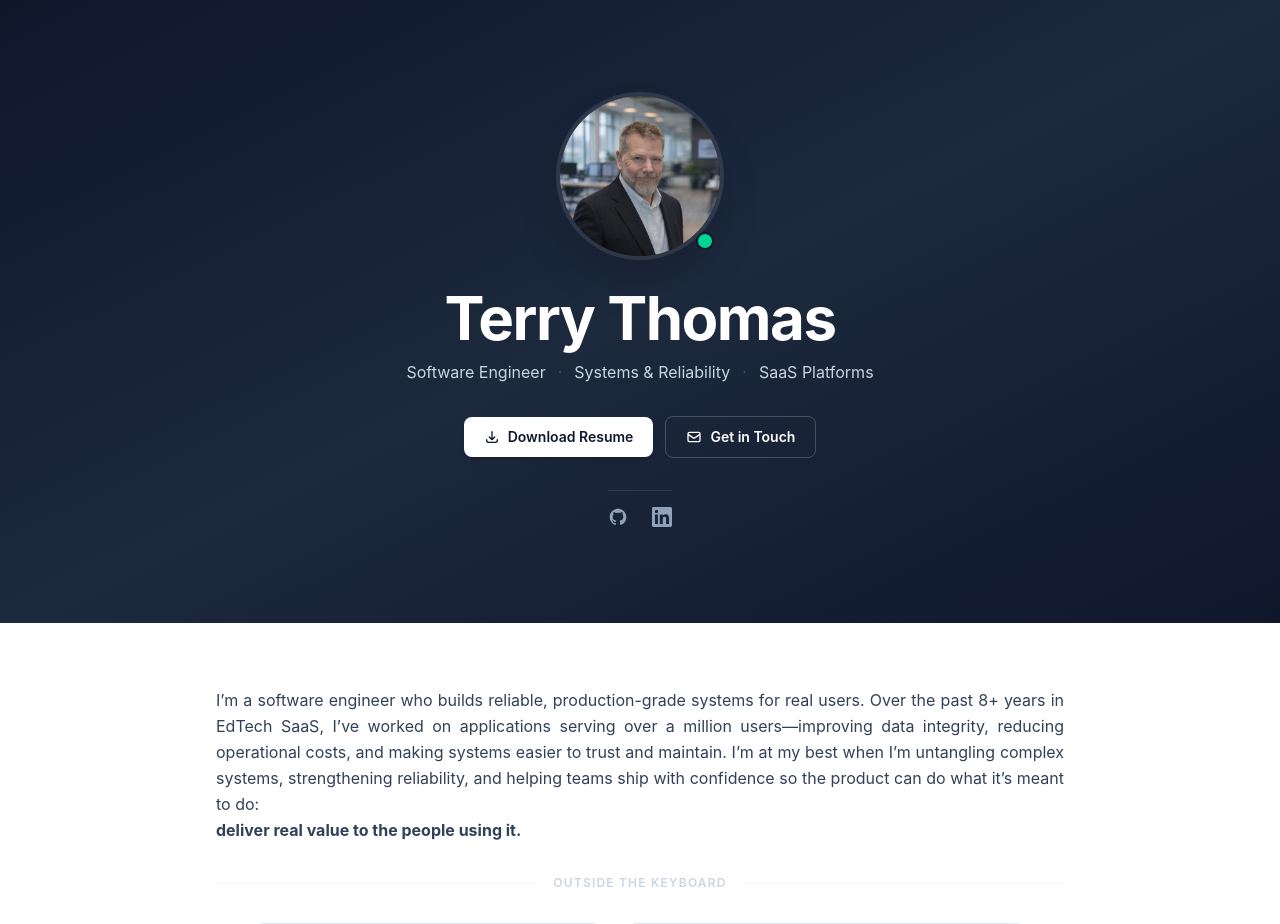
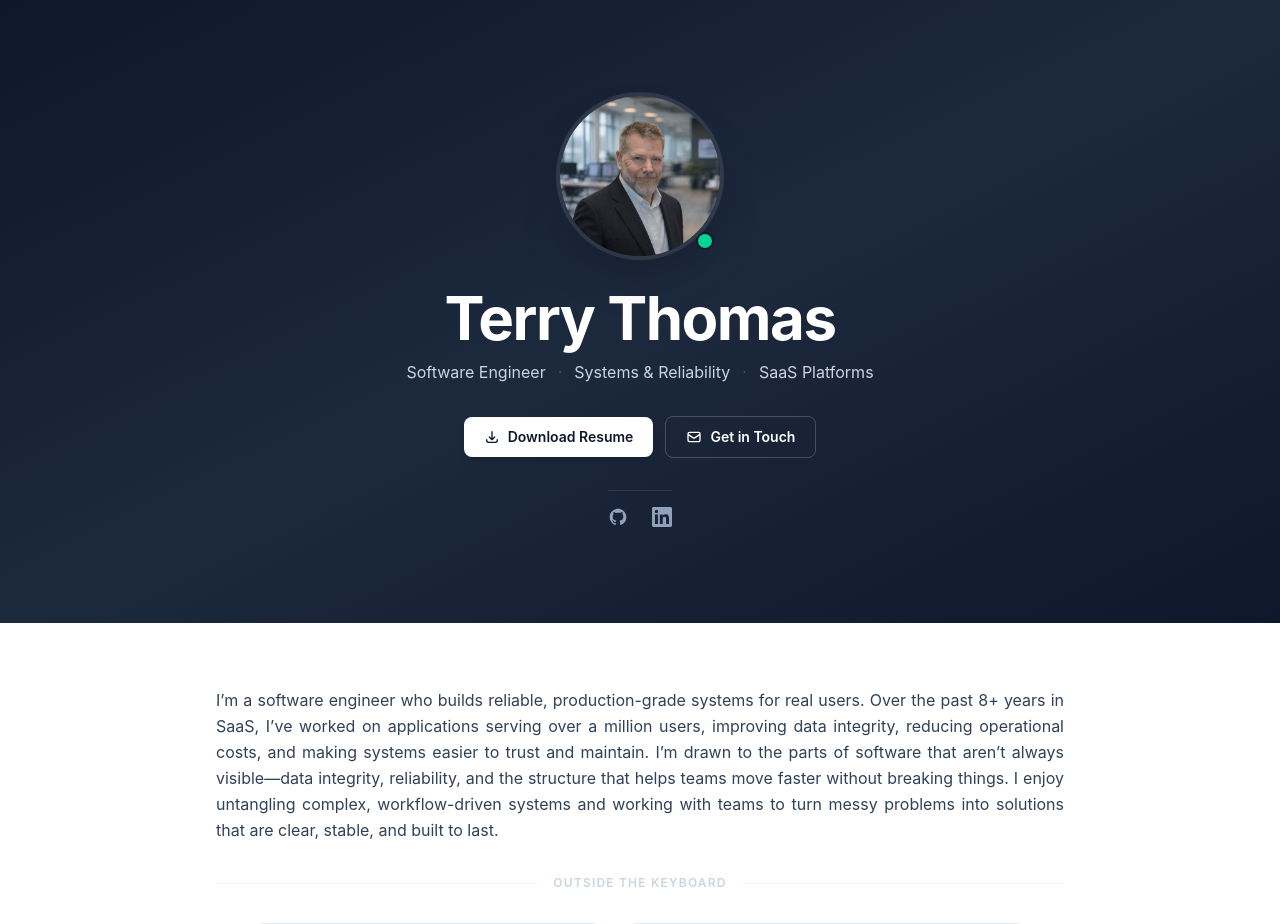
Before and after one commit to ntxtthomas/bio, a React (Vite) app: page / in a window 1280 px wide. Shown: the top 924 px of the page. Built offline with nearby package versions, Linux system fonts and the light colour scheme.

Commit message:
about me update

```diff
--- a/src/components/About.tsx
+++ b/src/components/About.tsx
@@ -16,11 +16,14 @@ export default function About() {
 
         {/* Professional bio */}
         <p className="text-justify text-base leading-relaxed text-slate-700">
-          I’m a software engineer who builds reliable, production-grade systems for real users. Over the past 8+ years
-          in EdTech SaaS, I’ve worked on applications serving over a million users—improving data integrity, reducing
-          operational costs, and making systems easier to trust and maintain. I’m at my best when I’m untangling complex
-          systems, strengthening reliability, and helping teams ship with confidence so the product can do what it’s
-          meant to do: <br /><strong>deliver real value to the people using it.</strong>
+          I’m a software engineer who builds reliable, production-grade systems for real users.
+          Over the past 8+ years in SaaS, I’ve worked on applications serving over a million users,
+          improving data integrity, reducing operational costs, and making systems easier to trust and maintain.
+
+          I’m drawn to the parts of software that aren’t always visible—data integrity, reliability,
+          and the structure that helps teams move faster without breaking things. I enjoy untangling
+          complex, workflow-driven systems and working with teams to turn messy problems into solutions
+          that are clear, stable, and built to last.
         </p>
 
         {/* Divider */}
```
